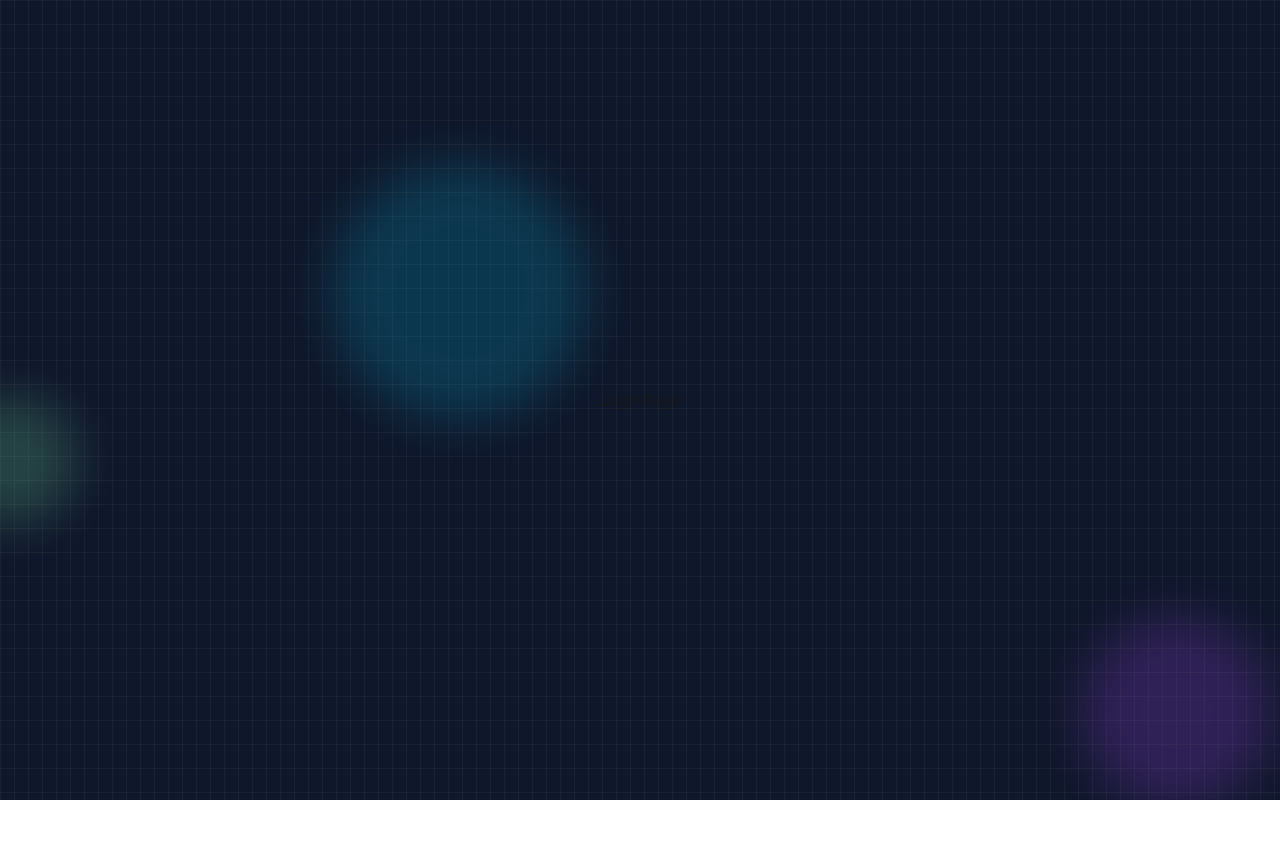
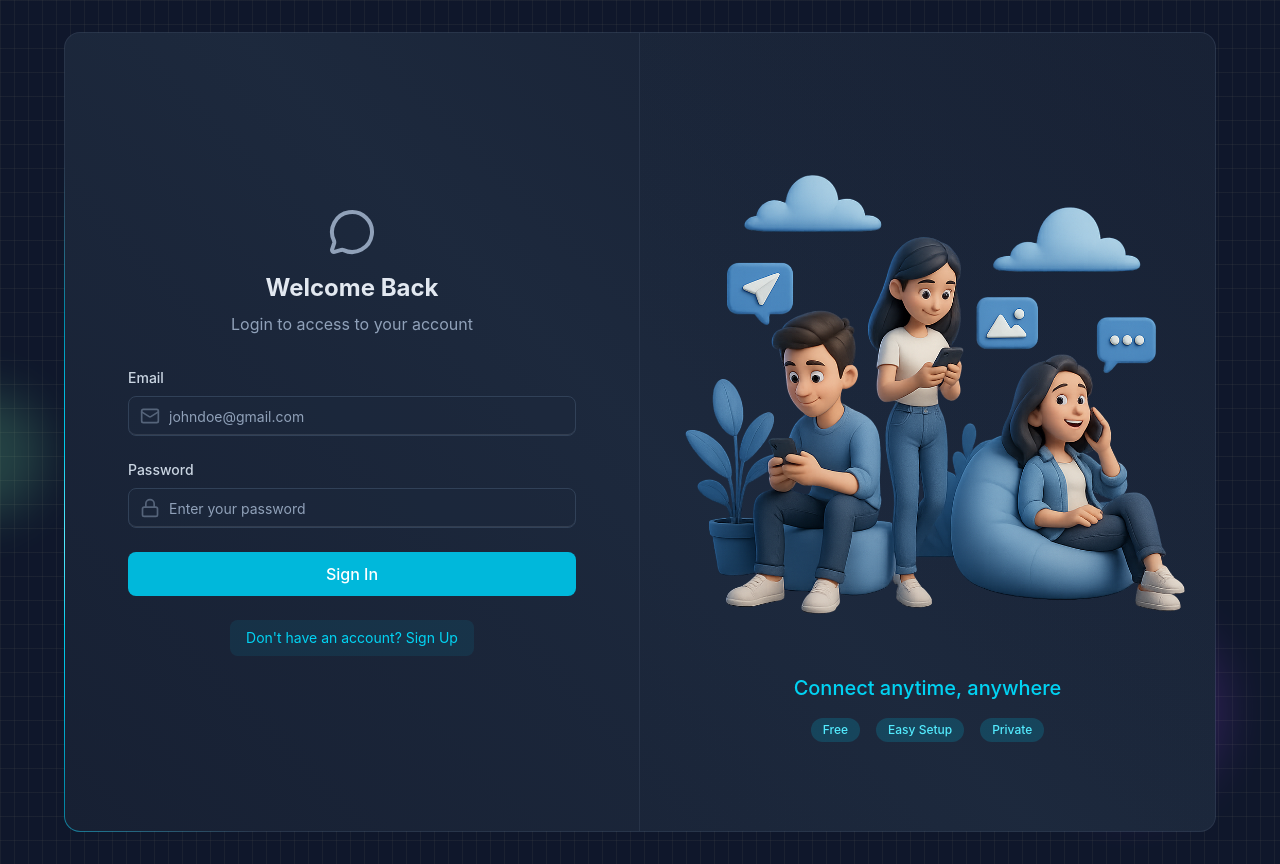
Before and after one commit to ngaoalex01-dev/chat-app, a React app in the folder frontend/: page /login in a window 1280 px wide. Before the commit the page ends 800 px from the top, so only its background shows below. Built offline with nearby package versions, Linux system fonts and the light colour scheme; no server answers; the HTML template or start-up script is replaced by a standard one.

Commit message:
login-frontend implemented

```diff
--- a/frontend/src/pages/LoginPage.jsx
+++ b/frontend/src/pages/LoginPage.jsx
@@ -1,7 +1,108 @@
+import { useState } from "react";
+import { useAuthStore } from "../store/useAuthStore";
+import BorderAnimatedContainer from "../components/BorderAnimatedContainer";
+import { MessageCircleIcon, MailIcon, LoaderIcon, LockIcon } from "lucide-react";
+import { Link } from "react-router";
+
 function LoginPage() {
+  const [formData, setFormData] = useState({ email: "", password: "" });
+  const { login, isLoggingIn } = useAuthStore();
+
+  const handleSubmit = (e) => {
+    e.preventDefault();
+    login(formData);
+  };
+
   return (
-    <div>LoginPage</div>
-  )
+    <div className="w-full flex items-center justify-center p-4 bg-slate-900">
+      <div className="relative w-full max-w-6xl md:h-[800px] h-[650px]">
+        <BorderAnimatedContainer>
+          <div className="w-full flex flex-col md:flex-row">
+            {/* FORM CLOUMN - LEFT SIDE */}
+            <div className="md:w-1/2 p-8 flex items-center justify-center md:border-r border-slate-600/30">
+              <div className="w-full max-w-md">
+                {/* HEADING TEXT */}
+                <div className="text-center mb-8">
+                  <MessageCircleIcon className="w-12 h-12 mx-auto text-slate-400 mb-4" />
+                  <h2 className="text-2xl font-bold text-slate-200 mb-2">Welcome Back</h2>
+                  <p className="text-slate-400">Login to access to your account</p>
+                </div>
+
+                {/* FORM */}
+                <form onSubmit={handleSubmit} className="space-y-6">
+                  {/* EMAIL INPUT */}
+                  <div>
+                    <label className="auth-input-label">Email</label>
+                    <div className="relative">
+                      <MailIcon className="auth-input-icon" />
+
+                      <input
+                        type="email"
+                        value={formData.email}
+                        onChange={(e) => setFormData({ ...formData, email: e.target.value })}
+                        className="input"
+                        placeholder="johndoe@gmail.com"
+                      />
+                    </div>
+                  </div>
+
+                  {/* PASSWORD INPUT */}
+                  <div>
+                    <label className="auth-input-label">Password</label>
+                    <div className="relative">
+                      <LockIcon className="auth-input-icon" />
+
+                      <input
+                        type="password"
+                        value={formData.password}
+                        onChange={(e) => setFormData({ ...formData, password: e.target.value })}
+                        className="input"
+                        placeholder="Enter your password"
+                      />
+                    </div>
+                  </div>
+
+                  {/* SUBMIT BUTTON */}
+                  <button className="auth-btn" type="submit" disabled={isLoggingIn}>
+                    {isLoggingIn ? (
+                      <LoaderIcon className="w-full h-5 animate-spin text-center" />
+                    ) : (
+                      "Sign In"
+                    )}
+                  </button>
+                </form>
+
+                <div className="mt-6 text-center">
+                  <Link to="/signup" className="auth-link">
+                    Don't have an account? Sign Up
+                  </Link>
+                </div>
+              </div>
+            </div>
+
+            {/* FORM ILLUSTRATION - RIGHT SIDE */}
+            <div className="hidden md:w-1/2 md:flex items-center justify-center p-6 bg-gradient-to-bl from-slate-800/20 to-transparent no-interaction">
+              <div >
+                <img
+                  src="/login.png"
+                  alt="People using mobile devices"
+                  className="w-full h-auto object-contain"
+                />
+                <div className="mt-6 text-center">
+                  <h3 className="text-xl font-medium text-cyan-400">Connect anytime, anywhere</h3>
+
+                  <div className="mt-4 flex justify-center gap-4">
+                    <span className="auth-badge">Free</span>
+                    <span className="auth-badge">Easy Setup</span>
+                    <span className="auth-badge">Private</span>
+                  </div>
+                </div>
+              </div>
+            </div>
+          </div>
+        </BorderAnimatedContainer>
+      </div>
+    </div>
+  );
 }
-
 export default LoginPage;
--- a/frontend/src/store/useAuthStore.js
+++ b/frontend/src/store/useAuthStore.js
@@ -6,6 +6,7 @@
   authUser: null,
   isCheckingAuth: true,//loading state to check if user is authenticated when app loads
   isSigningUp: false,
+  isLoggingIn: false,
   isVerifyingEmail: false,
 
   checkAuth: async () => {
@@ -35,6 +36,33 @@
     }
   },
 
+  login: async (data) => {
+    set({ isLoggingIn: true });
+    try {
+      const res = await axiosInstance.post("/auth/Login", data);
+      set({ authUser: res.data });
+
+      toast.success("LOGGED IN SUCCESSFULLY ");
+      // get().connectSocket();
+    } catch (error) {
+      toast.error(error.response.data.message);
+    } finally {
+      set({ isLoggingIn: false });
+    }
+  },
+
+  logout: async () => {
+    try {
+      await axiosInstance.post("/auth/logout");
+      set({ authUser: null });
+      toast.success("Logged out successfully");
+      get().disconnectSocket();
+    } catch (error) {
+      toast.error("Error logging out");
+      console.log("Logout error:", error);
+    }
+  },
+
   verifyEmail: async ( { code } ) => {
     set({ isVerifyingEmail: true });
     try {
```
